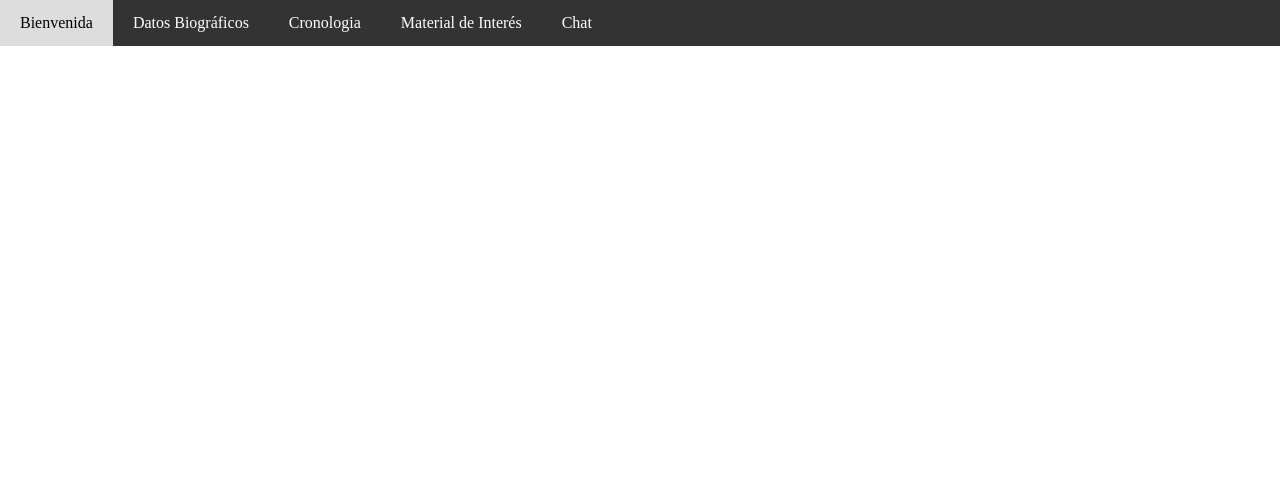
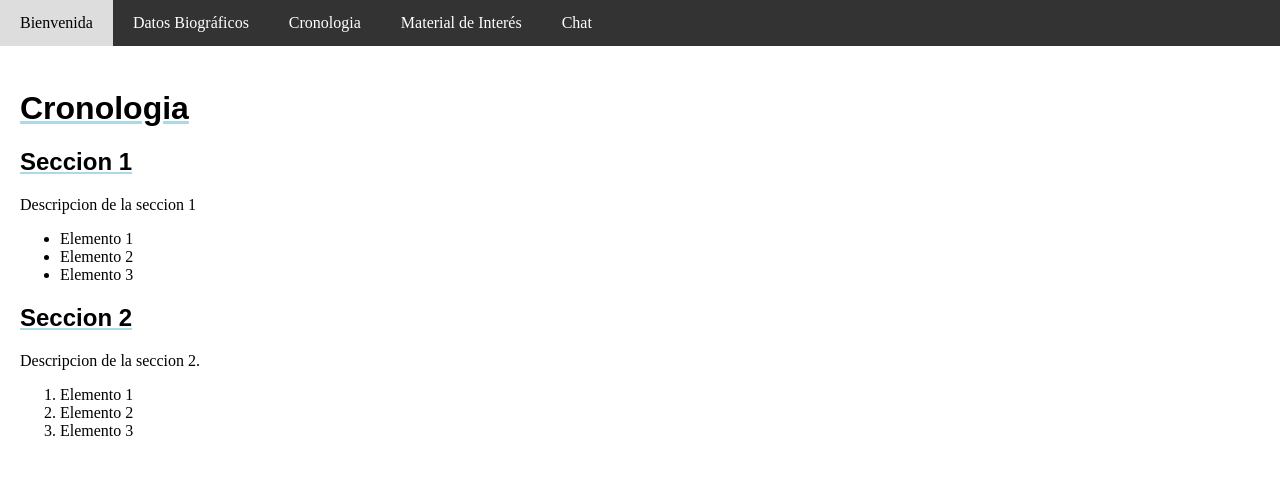
Before and after one commit to Juandavid0420-rgb/Taller-1---DW, a plain HTML site: page Hvida.html in a window 1280 px wide. Drawn offline with Linux system fonts and the light colour scheme.

Commit message:
Revision de restricciones

```diff
--- a/Estilo.css
+++ b/Estilo.css
@@ -90,4 +90,16 @@ img {
     float: left;
     width: 200px;
     margin: 0%;
+    border: 1px solid black; /*borde negro delgado*/
+    box-shadow: 5px 5px 15px rgba(0, 0, 0, 3); /* sombra*/
 }
+
+.section ul il {
+    color: black; /* Texto en negro*/
+}
+
+/*Estilo para las listas numeradas en la cornologia */
+.section ol il::marker{
+
+    color: blue; /* Color de numero diferente */
+}
--- a/Hvida.html
+++ b/Hvida.html
@@ -17,6 +17,28 @@
         <a href="chat.js">Chat</a>
     </div>
 
+    <div class="container">
+        <h1>Cronologia</h1>
+        <div class="section">
+            <h2>Seccion 1</h2>
+            <p>Descripcion de la seccion 1</p>
+            <ul>
+                <li>Elemento 1</li>
+                <li>Elemento 2</li>
+                <li>Elemento 3</li>
+            </ul>
+        </div>
+        <div class="section">
+            <h2>Seccion 2</h2>
+            <p>Descripcion de la seccion 2.</p>
+            <ol>
+                <li>Elemento 1</li>
+                <li>Elemento 2</li>
+                <li>Elemento 3</li>
+            </ol>
+        </div>
+    </div>
+
 
 
 </body>
```
